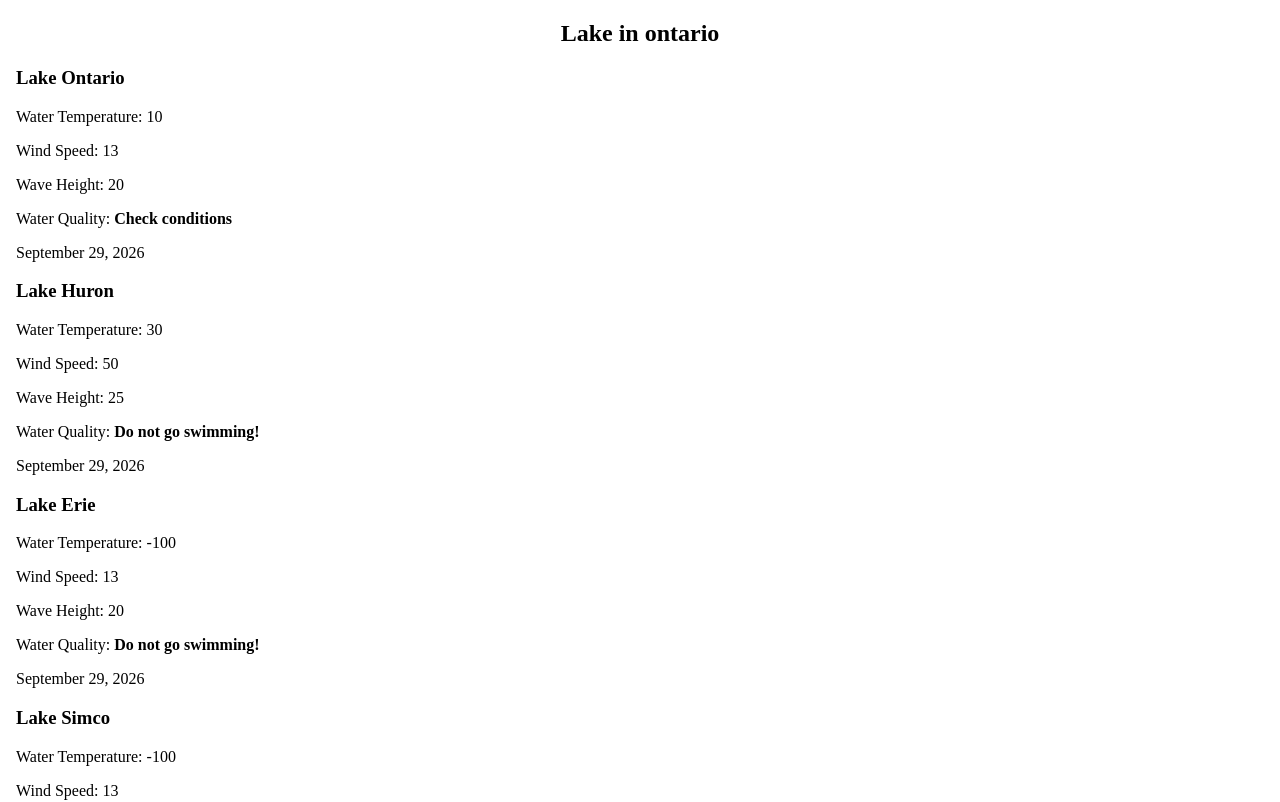
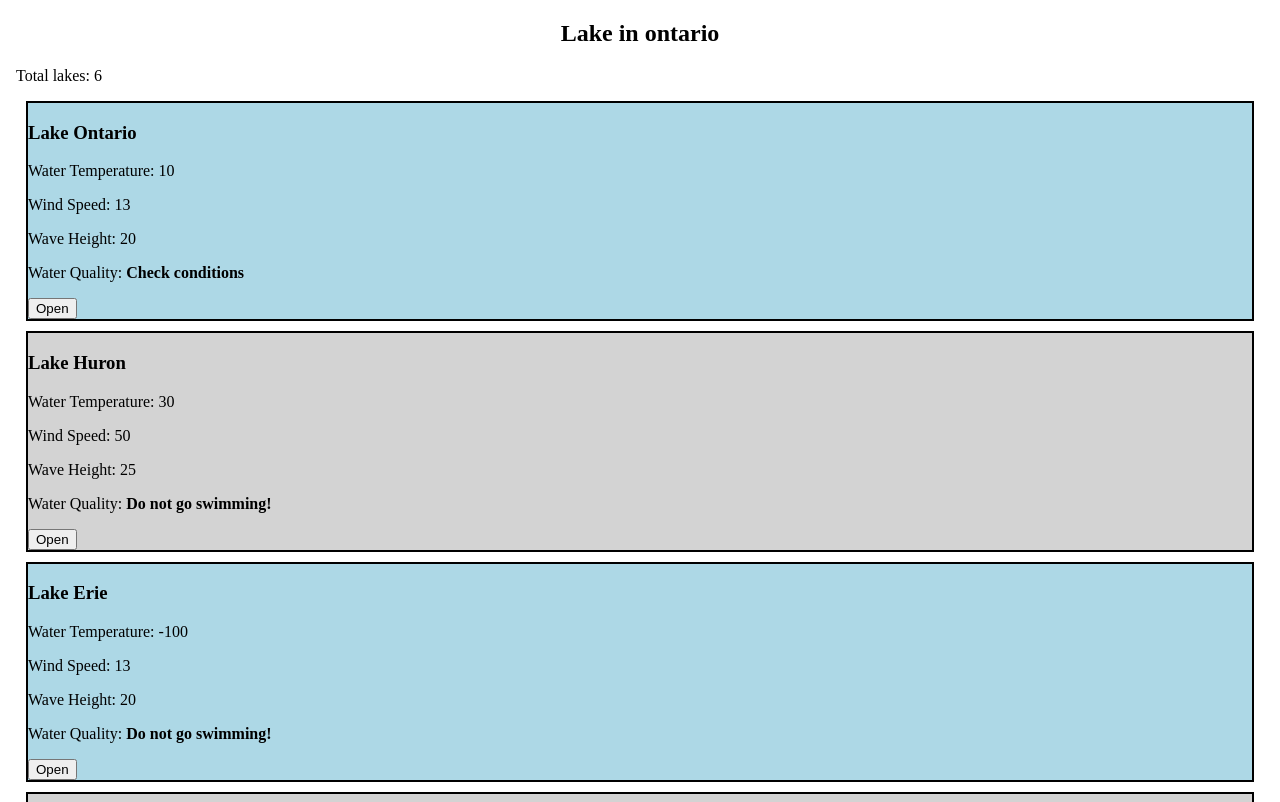
Before and after one commit to Siminder/Siminder-Bansal_Learning_AngularF26, an Angular app: page / in a window 1280 px wide. Shown: the top 802 px of the page. Built offline with nearby package versions, Linux system fonts and the light colour scheme.

Commit message:
added output to button, added background color for even an d odd and added for block that use count first and last

```diff
--- a/src/app/content-list-item/content-list-item.css
+++ b/src/app/content-list-item/content-list-item.css
@@ -0,0 +1,17 @@
+:host {
+  display: block;
+  border: 2px solid black;
+  margin: 10px;
+}
+
+:host(.even) {
+  background-color: lightblue;
+}
+
+:host(.odd) {
+  background-color: lightgray;
+}
+
+.card {
+  padding: 20px;
+}
--- a/src/app/content-list-item/content-list-item.html
+++ b/src/app/content-list-item/content-list-item.html
@@ -28,7 +28,9 @@
     }
   </p>
 
-  <footer>
-    September 29, 2026
-  </footer>
+
+
+  <button (click)="action.emit({ id: lake().name, action: 'opened' })">
+    Open
+  </button>
 </div>
--- a/src/app/content-list-item/content-list-item.ts
+++ b/src/app/content-list-item/content-list-item.ts
@@ -1,5 +1,12 @@
-import { Component, input } from '@angular/core';
+import {Component, input, output} from '@angular/core';
 import {Lake} from '../shared/models/lake';
+
+
+
+interface ContentAction {
+  id: string;
+  action: string;
+}
 
 @Component({
   imports: [],
@@ -12,4 +19,5 @@ export class ContentListItem {
   lake = input.required<Lake>()
 
 
+  action = output<ContentAction>();
 }
--- a/src/app/content-list/content-list.html
+++ b/src/app/content-list/content-list.html
@@ -1,8 +1,28 @@
+@for (
+  lake of lakeList;
+  track lake.name;
+  let even = $even;
+  let odd = $odd;
+  let count = $count;
+  let first = $first;
+  let last = $last
+  ) {
 
-<div id="Dot-Matrix-value">
-@for (lake of lakeList; track lake.name) {
-  <app-content-list-item [lake]="lake"></app-content-list-item>
+  @if (first) {
+    <p>Total lakes: {{ count }}</p>
+  }
+
+  <app-content-list-item
+    [lake]="lake"
+    [class.even]="even"
+    [class.odd]="odd"
+    (action)="handleAction($event)">
+  </app-content-list-item>
+
+  @if (last) {
+    <p>End of lake list.</p>
+  }
+
 } @empty {
   <p>No lakes were found.</p>
 }
-</div>
--- a/src/app/content-list/content-list.ts
+++ b/src/app/content-list/content-list.ts
@@ -54,5 +54,9 @@ export class ContentList {
       windSpeed: 13,
       waterQuality: 600 },
 
-  ]
+  ];
+
+  handleAction(event: { id: string; action: string }) {
+    console.log(event);
+  }
 }
--- a/src/app/shared/models/lake.ts
+++ b/src/app/shared/models/lake.ts
@@ -1,5 +1,5 @@
 export interface Lake {
-    name: String;
+    name: string;
     waterTemperature: number;
     waveHeight: number | null;
     windSpeed: number;
```
